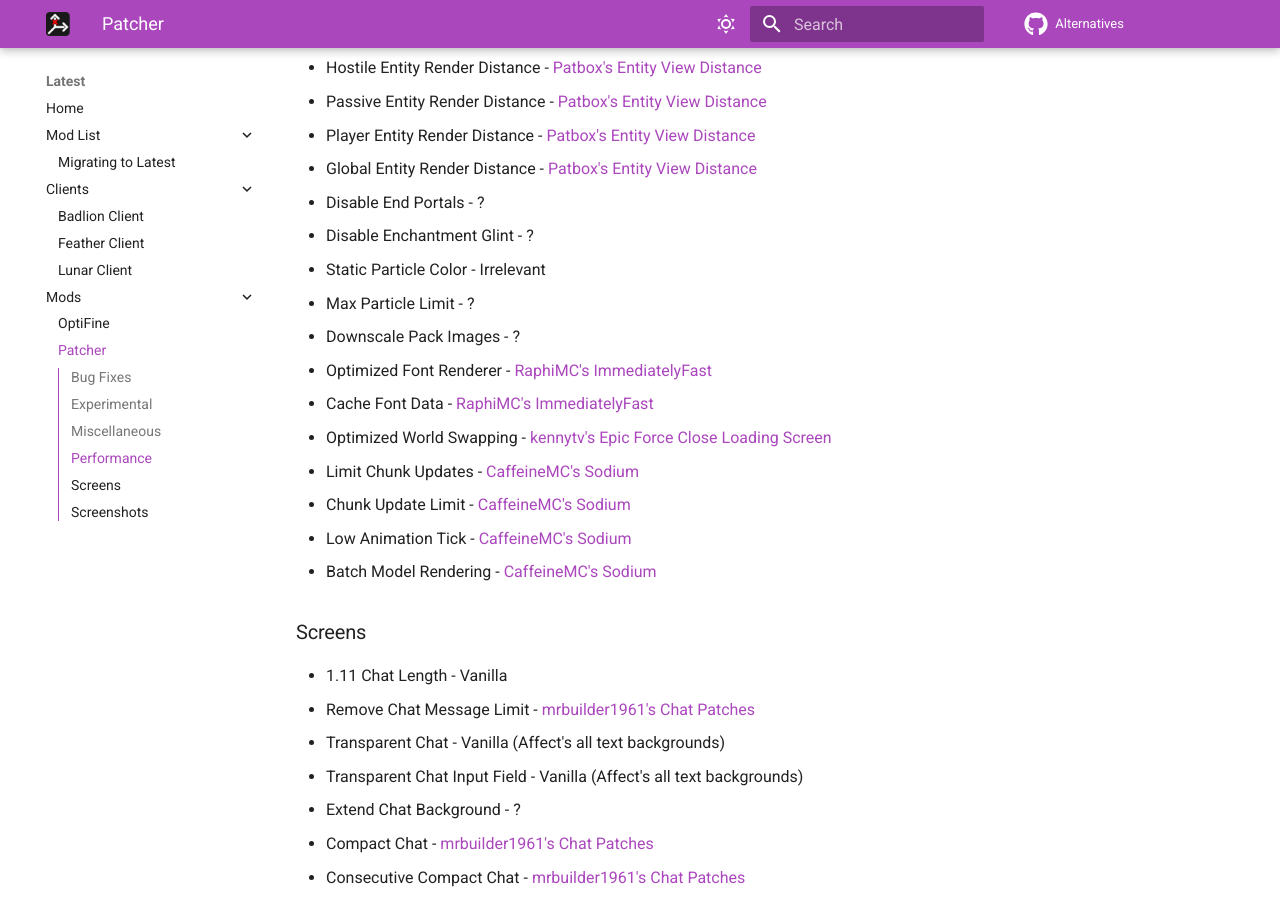
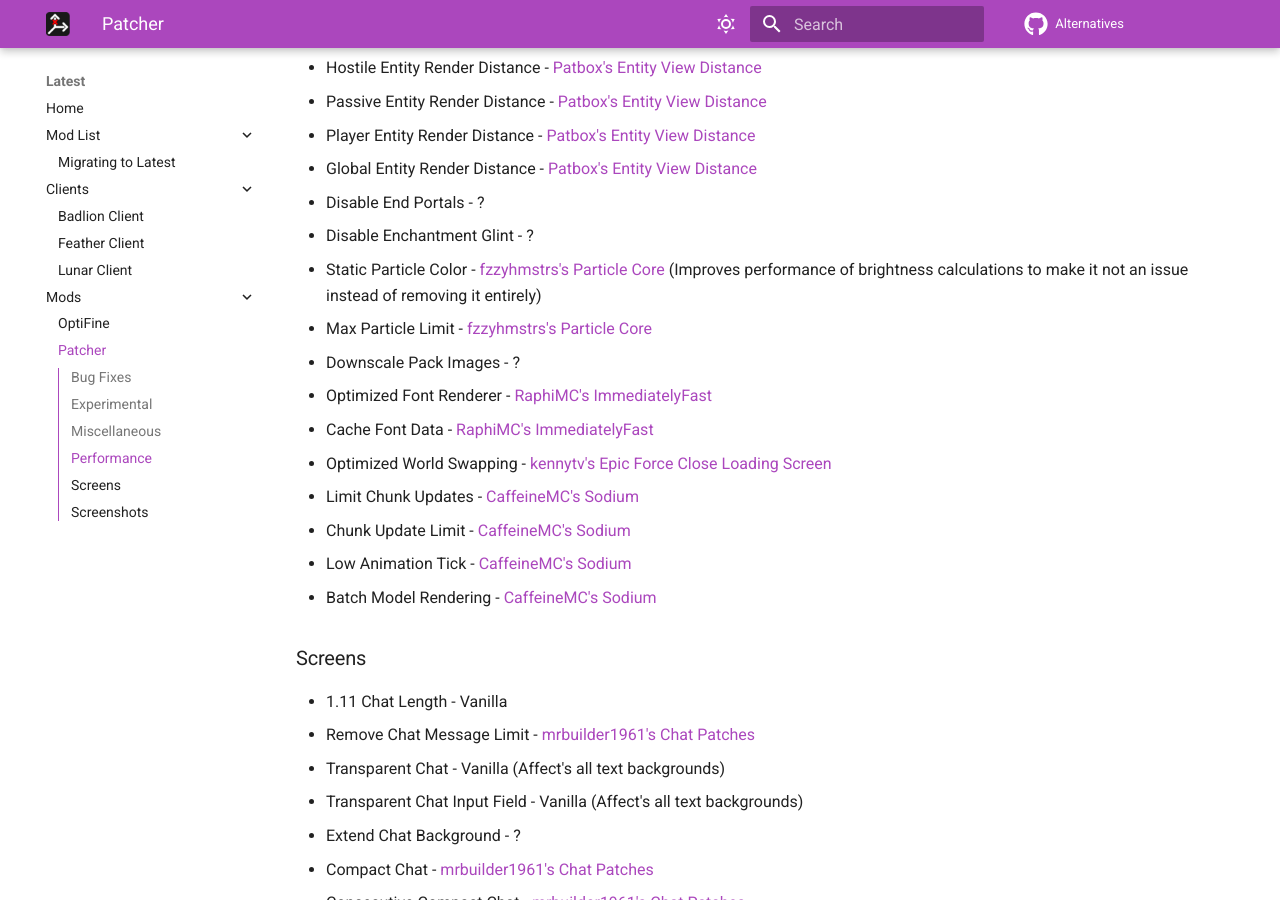
Before and after one commit to MicrocontrollersDev/Alternatives, an MkDocs documentation site: the page built from docs/latest/patcher.md, in a window 1280 px wide and 900 px high, scrolled down 4517 px. Built offline with MkDocs 1.6.1 and Material for MkDocs 9.7.7, drawn with Linux system fonts in a browser that asks for light colours; comment, search, counter and statistics services are not loaded.

Commit message:
particle core, extended clouds in sodium extra

```diff
--- a/docs/latest/patcher.md
+++ b/docs/latest/patcher.md
@@ -140,8 +140,8 @@
 * Global Entity Render Distance - [Patbox's Entity View Distance](https://modrinth.com/mod/entity-view-distance)
 * Disable End Portals - ?
 * Disable Enchantment Glint - ?
-* Static Particle Color - Irrelevant
-* Max Particle Limit - ?
+* Static Particle Color - [fzzyhmstrs's Particle Core](https://modrinth.com/mod/particle-core) (Improves performance of brightness calculations to make it not an issue instead of removing it entirely)
+* Max Particle Limit - [fzzyhmstrs's Particle Core](https://modrinth.com/mod/particle-core)
 * Downscale Pack Images - ?
 * Optimized Font Renderer - [RaphiMC's ImmediatelyFast](https://modrinth.com/mod/immediatelyfast)
 * Cache Font Data - [RaphiMC's ImmediatelyFast](https://modrinth.com/mod/immediatelyfast)
```
Also changed, not shown: docs/latest/migrating.md (+0 -1 lines).
